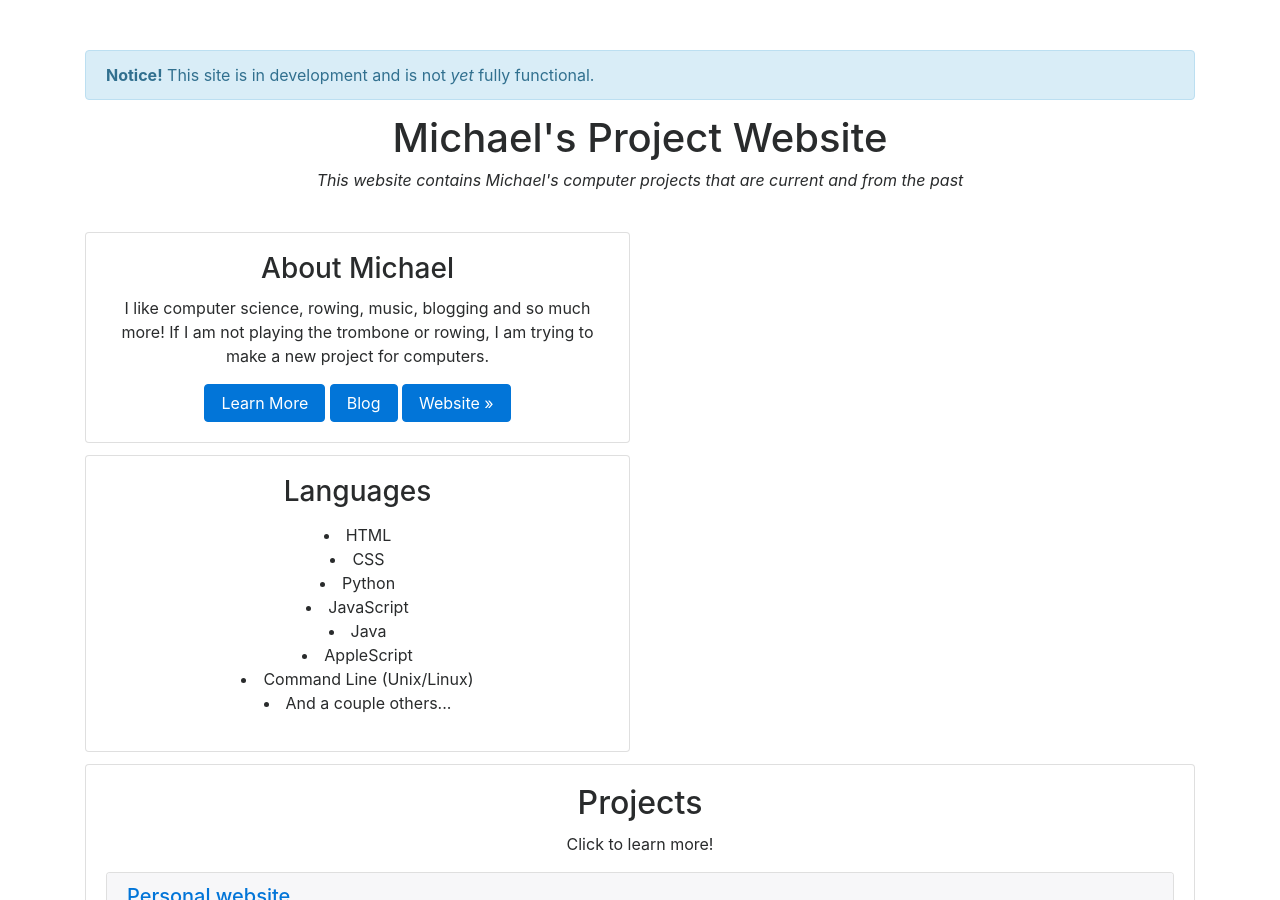
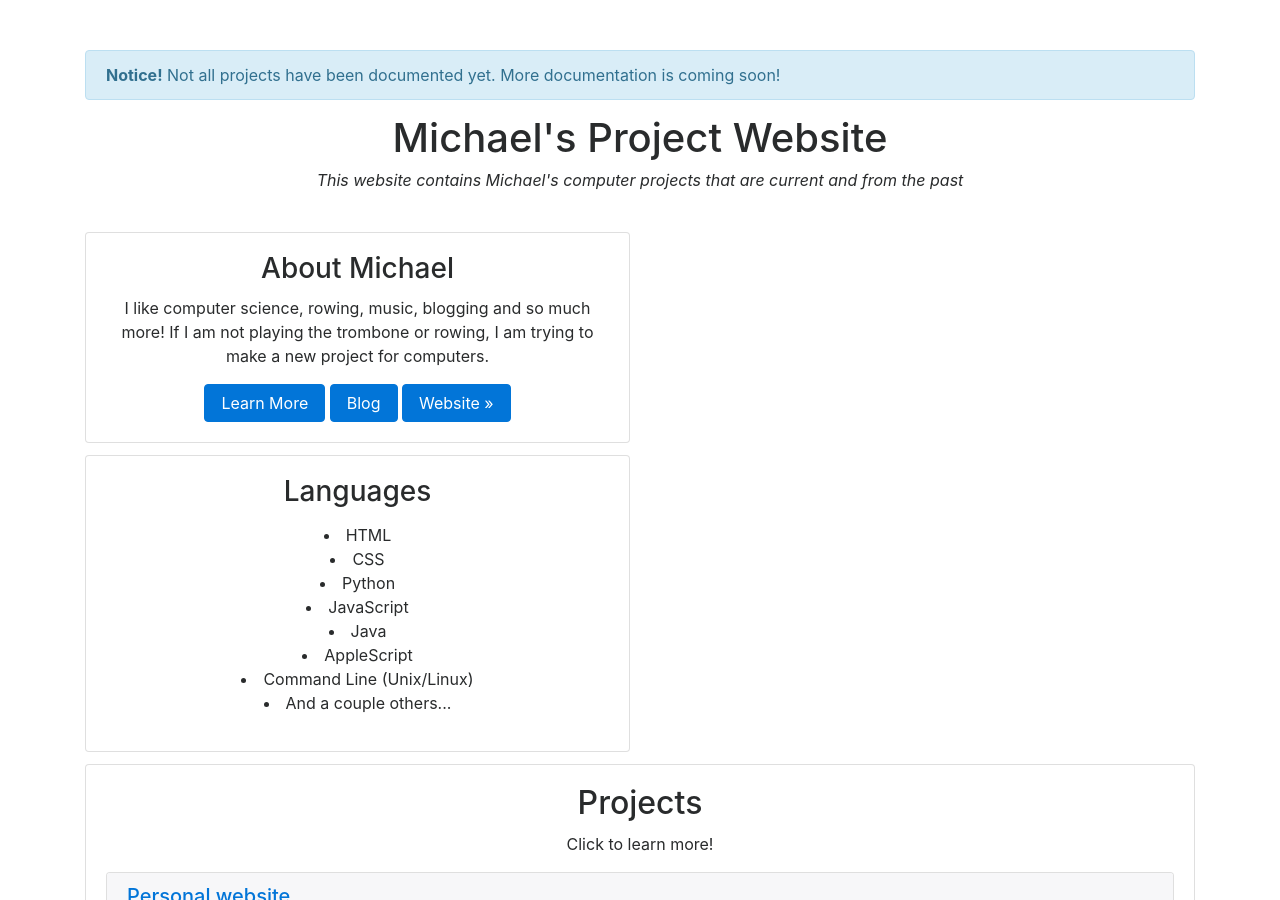
Before and after one commit to michael-bateman/projects.michaelbateman.ca, a Jekyll site: the page built from index.html, in a window 1280 px wide and 900 px high. Built offline with Jekyll 4.4.1, drawn with Linux system fonts in a browser that asks for light colours.

Commit message:
fixes header notice

```diff
--- a/_includes/header.html
+++ b/_includes/header.html
@@ -1,5 +1,5 @@
 <div class="container">
 	<div class="alert alert-info" role="alert">
-	  <strong>Notice!</strong>  This site is in development and is not <i>yet</i> fully functional.
+	  <strong>Notice!</strong>  Not all projects have been documented yet.  More documentation is coming soon!
 	</div>
 </div>
```
